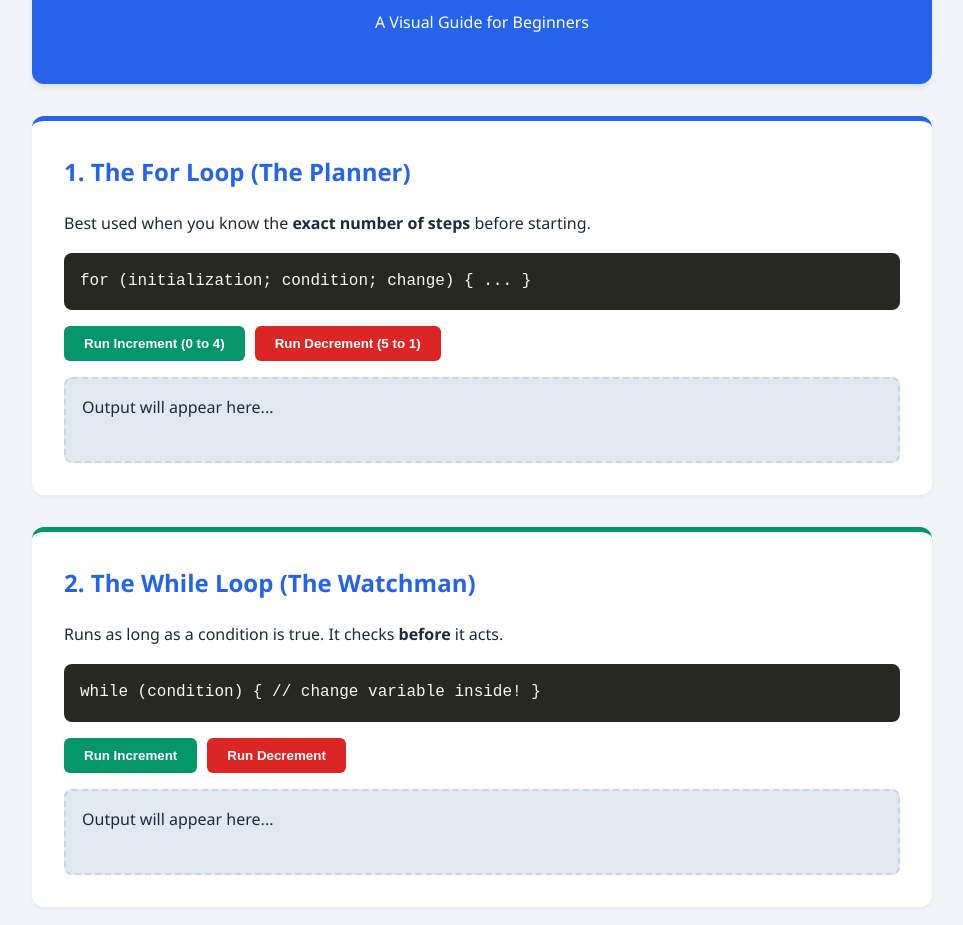
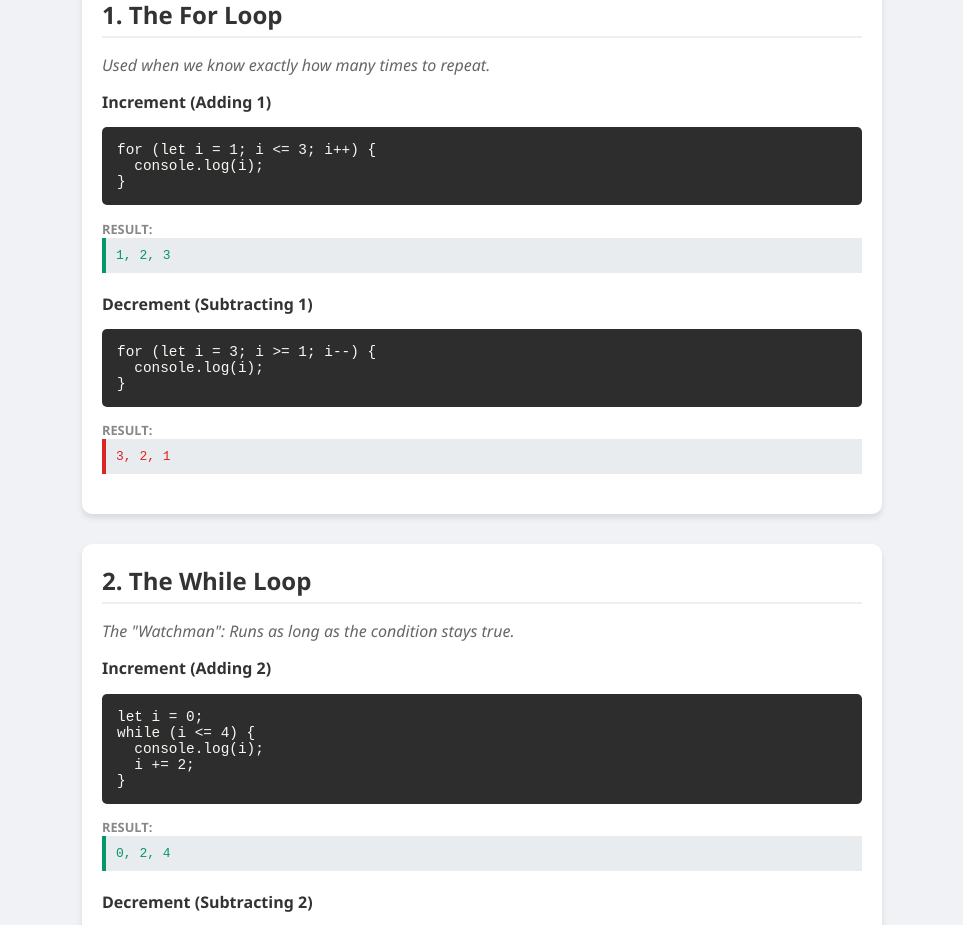
Before and after one commit to mehmoh41-test/html-starter, a website: page index.html in a window 1280 px wide. Shown: the part 136-1061 px from the top of the page, without its empty margins (158-1121 px from the left). Drawn offline with Linux system fonts and the light colour scheme.

Commit message:
Update index.html

```diff
--- a/index.html
+++ b/index.html
@@ -2,190 +2,103 @@
 <html lang="en">
 <head>
     <meta charset="UTF-8">
-    <meta name="viewport" content="width=device-width, initial-scale=1.0">
-    <title>JavaScript Loops for Students</title>
+    <title>JS Loop Reference Sheet</title>
     <style>
-        :root {
-            --primary: #2563eb;
-            --success: #059669;
-            --danger: #dc2626;
-            --dark: #1e293b;
-            --light: #f8fafc;
-        }
+        body { font-family: 'Segoe UI', sans-serif; background: #f0f2f5; padding: 20px; color: #333; }
+        .container { max-width: 800px; margin: auto; }
+        h1 { text-align: center; color: #1a1a1a; }
 
-        body {
-            font-family: 'Segoe UI', Tahoma, Geneva, Verdana, sans-serif;
-            line-height: 1.6;
-            background-color: #f1f5f9;
-            color: var(--dark);
-            margin: 0;
-            padding: 20px;
-        }
+        /* The Palette Card */
+        .card { background: white; border-radius: 10px; padding: 20px; margin-bottom: 30px; box-shadow: 0 4px 6px rgba(0,0,0,0.1); }
+        .loop-title { font-size: 1.5rem; font-weight: bold; border-bottom: 2px solid #eee; margin-bottom: 15px; padding-bottom: 5px; }
 
-        .container {
-            max-width: 900px;
-            margin: 0 auto;
-        }
+        .description { font-style: italic; color: #666; margin-bottom: 15px; }
 
-        header {
-            text-align: center;
-            padding: 2rem 0;
-            background: var(--primary);
-            color: white;
-            border-radius: 12px;
-            margin-bottom: 2rem;
-            box-shadow: 0 4px 6px -1px rgba(0, 0, 0, 0.1);
-        }
+        /* Code Box */
+        pre { background: #2d2d2d; color: #f8f8f2; padding: 15px; border-radius: 5px; overflow-x: auto; font-size: 0.9rem; }
 
-        .loop-card {
-            background: white;
-            padding: 2rem;
-            border-radius: 12px;
-            margin-bottom: 2rem;
-            box-shadow: 0 2px 4px rgba(0,0,0,0.05);
-            border-top: 5px solid var(--primary);
-        }
+        /* Output Box */
+        .output-label { font-weight: bold; margin-top: 10px; display: block; font-size: 0.8rem; text-transform: uppercase; color: #888; }
+        .output { background: #e9ecef; padding: 10px; border-left: 4px solid #333; font-family: monospace; margin-bottom: 20px; }
 
-        h2 { color: var(--primary); margin-top: 0; }
-
-        code {
-            background: #272822;
-            color: #f8f8f2;
-            padding: 1rem;
-            display: block;
-            border-radius: 8px;
-            overflow-x: auto;
-            margin: 1rem 0;
-            font-family: 'Courier New', Courier, monospace;
-        }
-
-        .controls {
-            display: flex;
-            gap: 10px;
-            margin-top: 1rem;
-        }
-
-        button {
-            padding: 10px 20px;
-            border: none;
-            border-radius: 6px;
-            cursor: pointer;
-            font-weight: bold;
-            transition: opacity 0.2s;
-        }
-
-        .btn-inc { background-color: var(--success); color: white; }
-        .btn-dec { background-color: var(--danger); color: white; }
-        button:hover { opacity: 0.8; }
-
-        .output-screen {
-            background: #e2e8f0;
-            padding: 1rem;
-            border-radius: 8px;
-            margin-top: 1rem;
-            min-height: 50px;
-            border: 2px dashed #cbd5e1;
-        }
-
-        .log-entry {
-            border-bottom: 1px solid #cbd5e1;
-            padding: 4px 0;
-        }
+        .up { border-left-color: #059669; color: #059669; }
+        .down { border-left-color: #dc2626; color: #dc2626; }
     </style>
 </head>
 <body>
 
 <div class="container">
-    <header>
-        <h1>Mastering JavaScript Loops</h1>
-        <p>A Visual Guide for Beginners</p>
-    </header>
+    <h1>JavaScript Loops Palette</h1>
 
-    <!-- 1. FOR LOOP -->
-    <section class="loop-card">
-        <h2>1. The For Loop (The Planner)</h2>
-        <p>Best used when you know the <strong>exact number of steps</strong> before starting.</p>
+    <!-- FOR LOOP SECTION -->
+    <div class="card">
+        <div class="loop-title">1. The For Loop</div>
+        <p class="description">Used when we know exactly how many times to repeat.</p>
 
-        <code>for (initialization; condition; change) { ... }</code>
+        <strong>Increment (Adding 1)</strong>
+        <pre>for (let i = 1; i <= 3; i++) {
+  console.log(i);
+}</pre>
+        <span class="output-label">Result:</span>
+        <div class="output up">1, 2, 3</div>
 
-        <div class="controls">
-            <button class="btn-inc" onclick="runFor(true)">Run Increment (0 to 4)</button>
-            <button class="btn-dec" onclick="runFor(false)">Run Decrement (5 to 1)</button>
-        </div>
-        <div id="for-output" class="output-screen">Output will appear here...</div>
-    </section>
+        <strong>Decrement (Subtracting 1)</strong>
+        <pre>for (let i = 3; i >= 1; i--) {
+  console.log(i);
+}</pre>
+        <span class="output-label">Result:</span>
+        <div class="output down">3, 2, 1</div>
+    </div>
 
-    <!-- 2. WHILE LOOP -->
-    <section class="loop-card" style="border-top-color: var(--success);">
-        <h2>2. The While Loop (The Watchman)</h2>
-        <p>Runs as long as a condition is true. It checks <strong>before</strong> it acts.</p>
+    <!-- WHILE LOOP SECTION -->
+    <div class="card">
+        <div class="loop-title">2. The While Loop</div>
+        <p class="description">The "Watchman": Runs as long as the condition stays true.</p>
 
-        <code>while (condition) { // change variable inside! }</code>
+        <strong>Increment (Adding 2)</strong>
+        <pre>let i = 0;
+while (i <= 4) {
+  console.log(i);
+  i += 2;
+}</pre>
+        <span class="output-label">Result:</span>
+        <div class="output up">0, 2, 4</div>
 
-        <div class="controls">
-            <button class="btn-inc" onclick="runWhile(true)">Run Increment</button>
-            <button class="btn-dec" onclick="runWhile(false)">Run Decrement</button>
-        </div>
-        <div id="while-output" class="output-screen">Output will appear here...</div>
-    </section>
+        <strong>Decrement (Subtracting 2)</strong>
+        <pre>let i = 10;
+while (i >= 6) {
+  console.log(i);
+  i -= 2;
+}</pre>
+        <span class="output-label">Result:</span>
+        <div class="output down">10, 8, 6</div>
+    </div>
 
-    <!-- 3. DO...WHILE LOOP -->
-    <section class="loop-card" style="border-top-color: var(--danger);">
-        <h2>3. The Do...While Loop (The Doer)</h2>
-        <p>Always runs <strong>at least once</strong>, even if the condition is false!</p>
+    <!-- DO...WHILE LOOP SECTION -->
+    <div class="card">
+        <div class="loop-title">3. The Do...While Loop</div>
+        <p class="description">The "First Try": Always runs at least once before checking.</p>
 
-        <code>do { ... } while (condition);</code>
+        <strong>Increment (At least once)</strong>
+        <pre>let i = 0;
+do {
+  console.log(i);
+  i++;
+} while (i < 1);</pre>
+        <span class="output-label">Result:</span>
+        <div class="output up">0</div>
 
-        <div class="controls">
-            <button class="btn-inc" onclick="runDoWhile()">Run "At Least Once" Demo</button>
-        </div>
-        <div id="do-output" class="output-screen">Output will appear here...</div>
-    </section>
+        <strong>Decrement (Countdown)</strong>
+        <pre>let i = 2;
+do {
+  console.log(i);
+  i--;
+} while (i > 0);</pre>
+        <span class="output-label">Result:</span>
+        <div class="output down">2, 1</div>
+    </div>
+
 </div>
-
-<script>
-    function updateDisplay(id, content) {
-        document.getElementById(id).innerHTML = content;
-    }
-
-    // FOR LOOP LOGIC
-    function runFor(isIncrement) {
-        let result = "";
-        if(isIncrement) {
-            for (let i = 0; i < 5; i++) {
-                result += `<div class="log-entry">Index is: <b>${i}</b> (Incrementing)</div>`;
-            }
-        } else {
-            for (let i = 5; i > 0; i--) {
-                result += `<div class="log-entry">Index is: <b>${i}</b> (Decrementing)</div>`;
-            }
-        }
-        updateDisplay('for-output', result);
-    }
-
-    // WHILE LOOP LOGIC
-    function runWhile(isIncrement) {
-        let result = "";
-        let i = isIncrement ? 0 : 5;
-
-        while (isIncrement ? i < 5 : i > 0) {
-            result += `<div class="log-entry">Value: <b>${i}</b></div>`;
-            isIncrement ? i++ : i--;
-        }
-        updateDisplay('while-output', result);
-    }
-
-    // DO WHILE LOGIC
-    function runDoWhile() {
-        let i = 10;
-        let result = "<em>Condition is (i < 5), but i starts at 10...</em><br>";
-        do {
-            result += `<div class="log-entry">This ran once! Value: <b>${i}</b></div>`;
-            i++;
-        } while (i < 5);
-        updateDisplay('do-output', result);
-    }
-</script>
 
 </body>
 </html>
```
